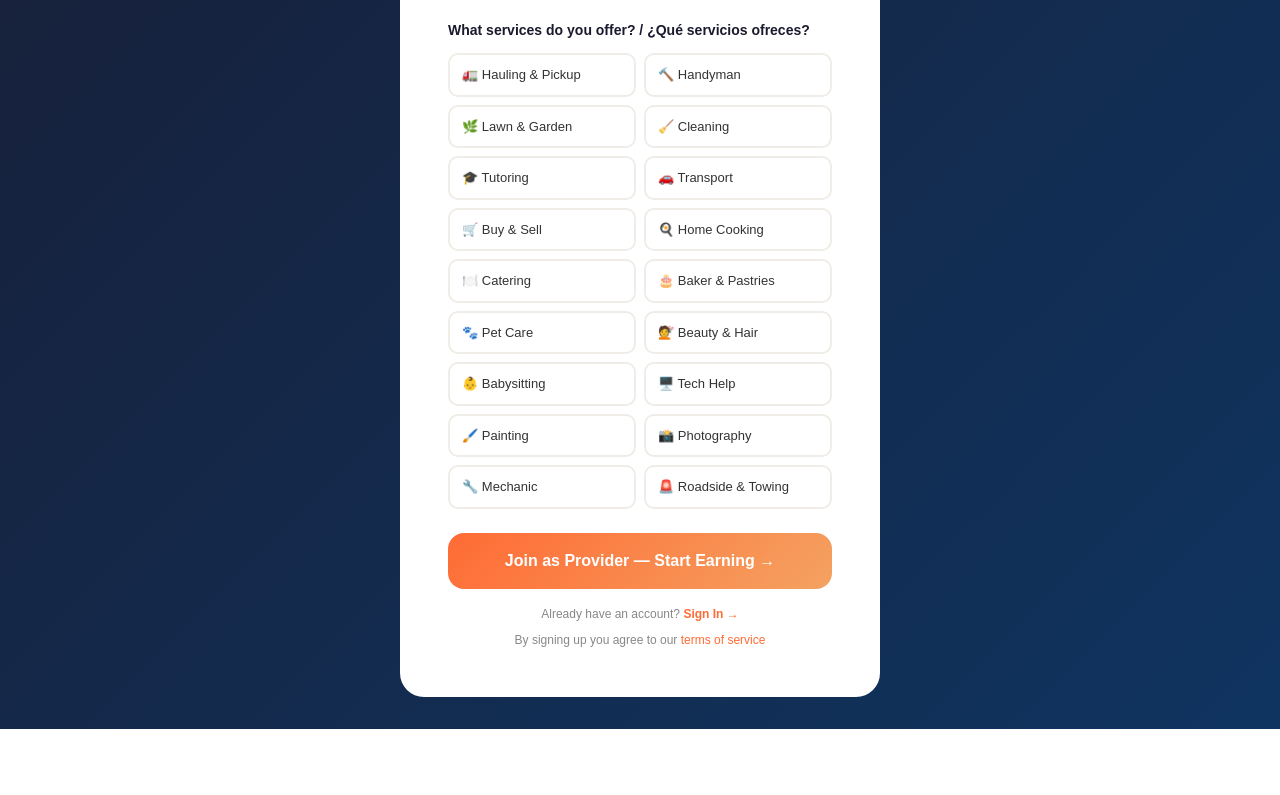
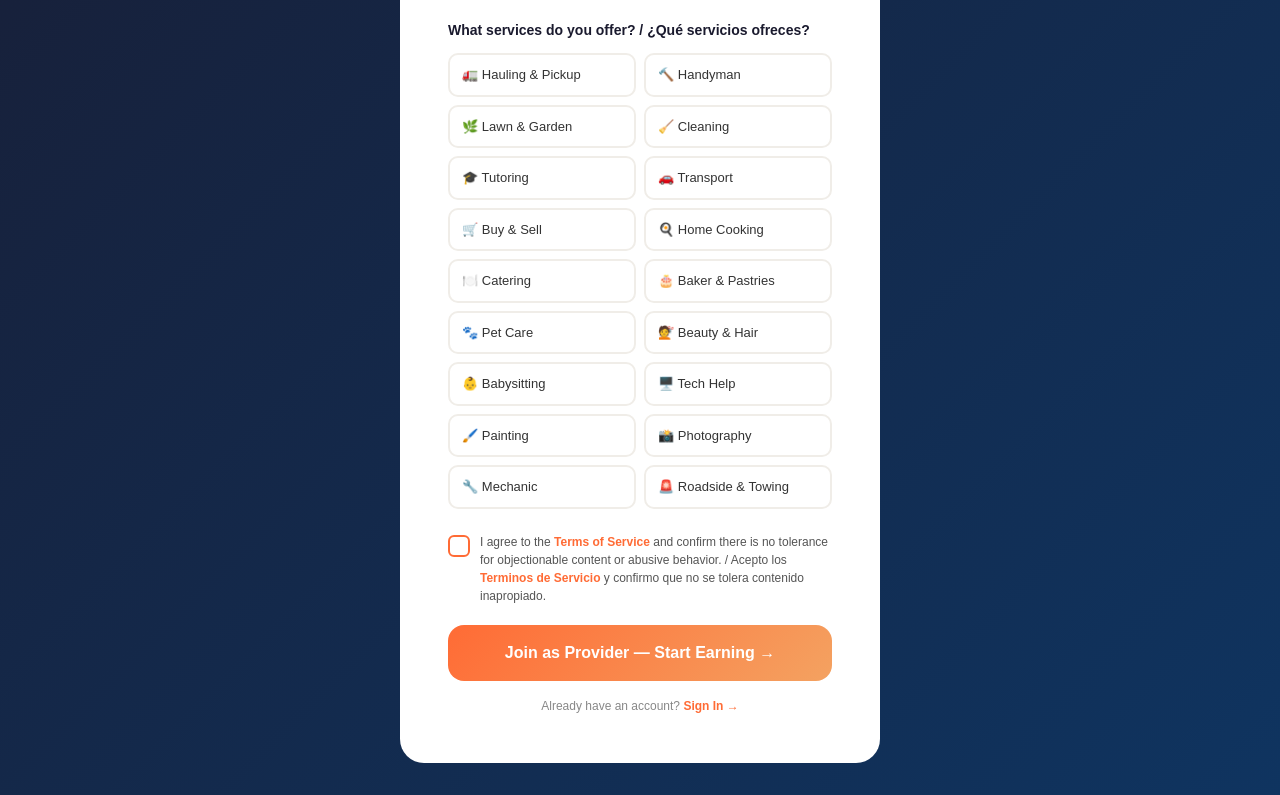
Before and after one commit to Paninche/necesitoya, a Next.js app: page /signup-provider in a window 1280 px wide. Shown: the part 747-1542 px from the top of the page. Before the commit the page ends 1476 px from the top, so only its background shows below. Built offline with nearby package versions, Linux system fonts and the light colour scheme.

Commit message:
Add terms checkbox to web signup pages

```diff
--- a/app/signup-customer/page.js
+++ b/app/signup-customer/page.js
@@ -8,6 +8,7 @@ export default function CustomerSignup() {
   const [form, setForm] = useState({ full_name: '', email: '', password: '', phone: '', city: '' })
   const [submitted, setSubmitted] = useState(false)
   const [loading, setLoading] = useState(false)
+  const [agreedToTerms, setAgreedToTerms] = useState(false)
 
   const handleSubmit = async () => {
     if (!form.full_name || !form.email || !form.password) {
@@ -16,6 +17,10 @@ export default function CustomerSignup() {
     }
     if (form.password.length < 6) {
       alert('Password must be at least 6 characters / La contraseña debe tener al menos 6 caracteres')
+      return
+    }
+    if (!agreedToTerms) {
+      alert('Please agree to the Terms of Service to continue. / Por favor acepta los Terminos de Servicio para continuar.')
       return
     }
     setLoading(true)
@@ -103,13 +108,20 @@ export default function CustomerSignup() {
           <label style={{display:'block', fontWeight:'bold', color:'#1a1a2e', marginBottom:'6px', fontSize:'14px'}}>City / Ciudad</label>
           <input type="text" placeholder="Haines City, FL" value={form.city} onChange={e => setForm({...form, city: e.target.value})} style={{width:'100%', padding:'12px 16px', borderRadius:'12px', border:'2px solid #F0EDE8', fontSize:'16px', boxSizing:'border-box', outline:'none'}}/>
         </div>
+        <div style={{display:'flex', alignItems:'flex-start', gap:'10px', marginBottom:'20px', cursor:'pointer'}} onClick={() => setAgreedToTerms(!agreedToTerms)}>
+          <div style={{width:'22px', height:'22px', borderRadius:'6px', border:'2px solid #FF6B35', backgroundColor: agreedToTerms ? '#FF6B35' : 'white', display:'flex', alignItems:'center', justifyContent:'center', flexShrink:0, marginTop:'2px'}}>
+            {agreedToTerms && <span style={{color:'white', fontSize:'13px', fontWeight:'bold'}}>✓</span>}
+          </div>
+          <p style={{color:'#555', fontSize:'12px', lineHeight:'1.5', margin:0}}>
+            I agree to the <a href="/terms" style={{color:'#FF6B35', fontWeight:'600'}}>Terms of Service</a> and confirm there is no tolerance for objectionable content or abusive behavior. / Acepto los <a href="/terms" style={{color:'#FF6B35', fontWeight:'600'}}>Terminos de Servicio</a> y confirmo que no se tolera contenido inapropiado.
+          </p>
+        </div>
         <button onClick={handleSubmit} disabled={loading} style={{width:'100%', background:'linear-gradient(135deg,#FF6B35,#F4A261)', border:'none', color:'white', padding:'16px', borderRadius:'16px', fontSize:'16px', fontWeight:'bold', cursor:'pointer'}}>
           {loading ? 'Creating account...' : 'Create Account — Get Help Now'}
         </button>
         <p style={{textAlign:'center', color:'#888', fontSize:'12px', marginTop:'16px'}}>
           Already have an account? <a href="/login" style={{color:'#FF6B35', fontWeight:'bold'}}>Sign In →</a>
         </p>
-        <p style={{textAlign:'center', color:'#888', fontSize:'12px', marginTop:'8px'}}>By signing up you agree to our <a href="/terms" style={{color:'#FF6B35'}}>terms of service</a></p>
       </div>
     </main>
   )
--- a/app/signup-provider/page.js
+++ b/app/signup-provider/page.js
@@ -9,6 +9,7 @@ export default function ProviderSignup() {
   const [submitted, setSubmitted] = useState(false)
   const [loading, setLoading] = useState(false)
   const [selected, setSelected] = useState([])
+  const [agreedToTerms, setAgreedToTerms] = useState(false)
 
   const serviceOptions = [
     { id: 'Hauling & Pickup', label: '🚛 Hauling & Pickup' },
@@ -44,6 +45,10 @@ export default function ProviderSignup() {
     }
     if (form.password.length < 6) {
       alert('Password must be at least 6 characters / La contraseña debe tener al menos 6 caracteres')
+      return
+    }
+    if (!agreedToTerms) {
+      alert('Please agree to the Terms of Service to continue. / Por favor acepta los Terminos de Servicio para continuar.')
       return
     }
     setLoading(true)
@@ -152,13 +157,20 @@ export default function ProviderSignup() {
             ))}
           </div>
         </div>
+        <div style={{display:'flex', alignItems:'flex-start', gap:'10px', marginBottom:'20px', cursor:'pointer'}} onClick={() => setAgreedToTerms(!agreedToTerms)}>
+          <div style={{width:'22px', height:'22px', borderRadius:'6px', border:'2px solid #FF6B35', backgroundColor: agreedToTerms ? '#FF6B35' : 'white', display:'flex', alignItems:'center', justifyContent:'center', flexShrink:0, marginTop:'2px'}}>
+            {agreedToTerms && <span style={{color:'white', fontSize:'13px', fontWeight:'bold'}}>✓</span>}
+          </div>
+          <p style={{color:'#555', fontSize:'12px', lineHeight:'1.5', margin:0}}>
+            I agree to the <a href="/terms" style={{color:'#FF6B35', fontWeight:'600'}}>Terms of Service</a> and confirm there is no tolerance for objectionable content or abusive behavior. / Acepto los <a href="/terms" style={{color:'#FF6B35', fontWeight:'600'}}>Terminos de Servicio</a> y confirmo que no se tolera contenido inapropiado.
+          </p>
+        </div>
         <button onClick={handleSubmit} disabled={loading} style={{width:'100%', background:'linear-gradient(135deg,#FF6B35,#F4A261)', border:'none', color:'white', padding:'16px', borderRadius:'16px', fontSize:'16px', fontWeight:'bold', cursor:'pointer'}}>
           {loading ? 'Creating account...' : 'Join as Provider — Start Earning →'}
         </button>
         <p style={{textAlign:'center', color:'#888', fontSize:'12px', marginTop:'16px'}}>
           Already have an account? <a href="/login" style={{color:'#FF6B35', fontWeight:'bold'}}>Sign In →</a>
         </p>
-        <p style={{textAlign:'center', color:'#888', fontSize:'12px', marginTop:'8px'}}>By signing up you agree to our <a href="/terms" style={{color:'#FF6B35'}}>terms of service</a></p>
       </div>
     </main>
   )
```
